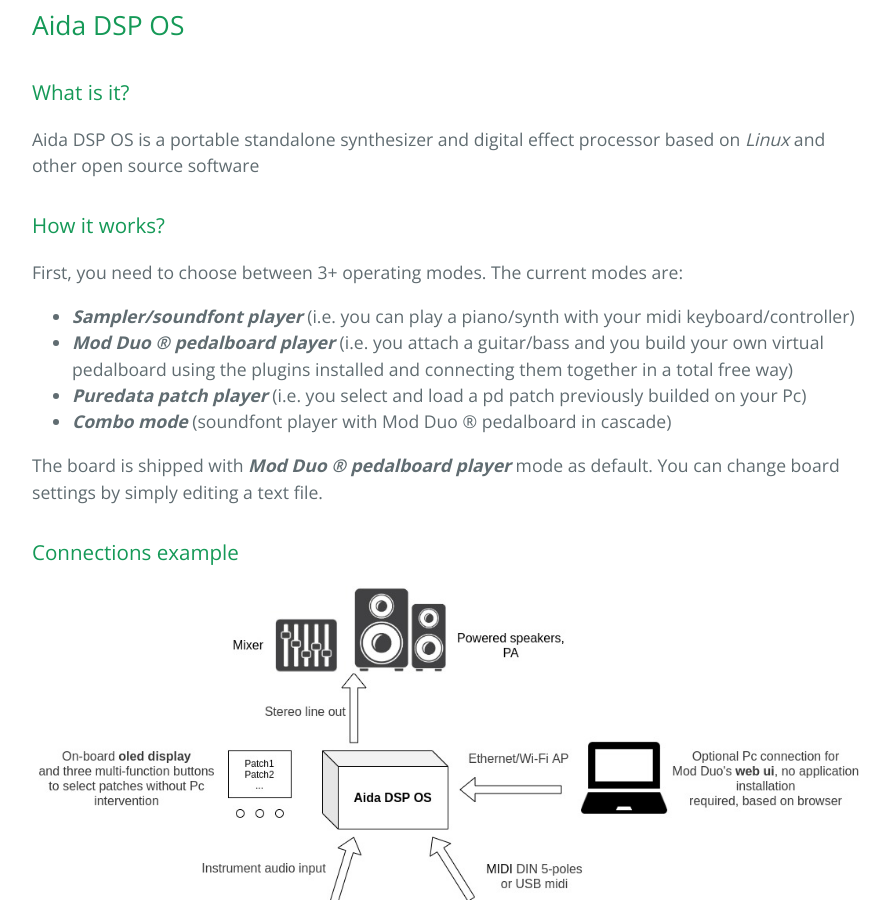
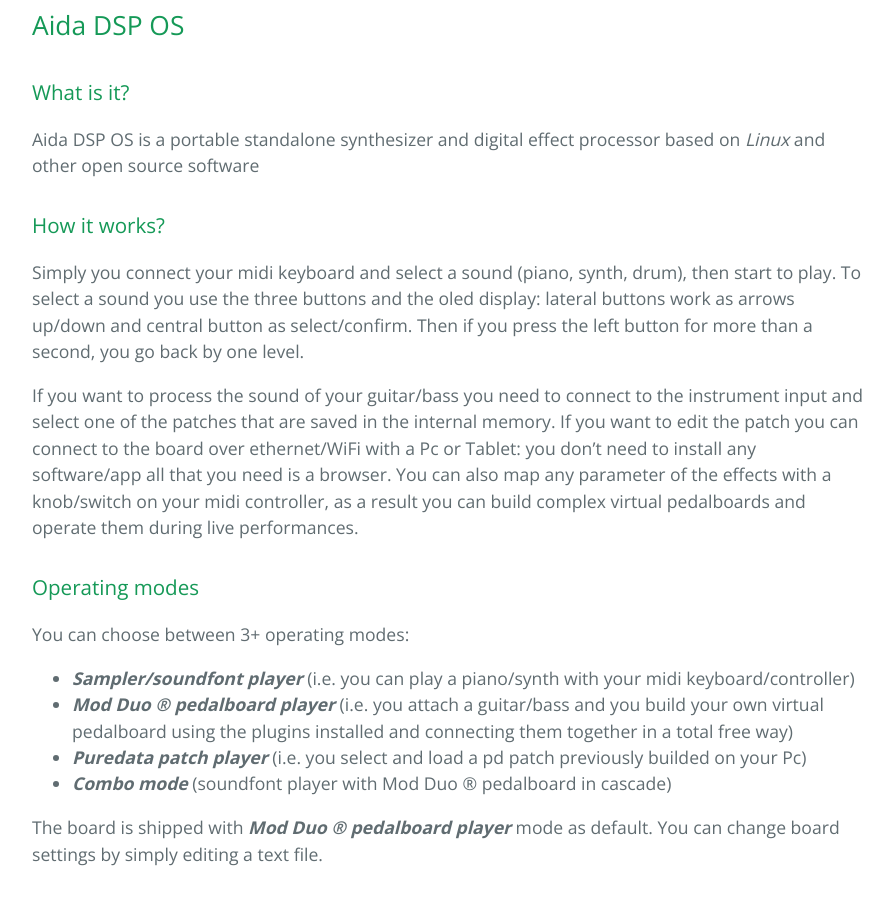
Before and after one commit to AidaDSP/AidaDSP.github.io, a Jekyll site: the page built from aida_dsp_os.md, in a window 1280 px wide and 900 px high, scrolled down 415 px. Shown: the whole window, without its empty margins (192-1085 px from the left). Built offline with Jekyll 4.4.1, drawn with Linux system fonts in a browser that asks for light colours.

Commit message:
Adjusted content

```diff
--- a/aida_dsp_os.md
+++ b/aida_dsp_os.md
@@ -20,7 +20,18 @@ Aida DSP OS is a portable standalone synthesizer and digital effect processor ba
 
 ### How it works?
 
-First, you need to choose between 3+ operating modes. The current modes are:
+Simply you connect your midi keyboard and select a sound (piano, synth, drum), then start to play. To select a sound you use the three buttons
+and the oled display: lateral buttons work as arrows up/down and central button as select/confirm. Then if you press the left button for more than
+a second, you go back by one level.
+
+If you want to process the sound of your guitar/bass you need to connect to the instrument input and select one of the patches that are saved in the
+internal memory. If you want to edit the patch you can connect to the board over ethernet/WiFi with a Pc or Tablet: you don't need to install
+any software/app all that you need is a browser. You can also map any parameter of the effects with a knob/switch on your midi controller, as a result
+you can build complex virtual pedalboards and operate them during live performances.
+
+### Operating modes
+
+You can choose between 3+ operating modes:
 
 * _**Sampler/soundfont player**_ (i.e. you can play a piano/synth with your midi keyboard/controller)
 * _**Mod Duo &reg; pedalboard player**_ (i.e. you attach a guitar/bass and you build your own virtual pedalboard using the plugins installed and
```
